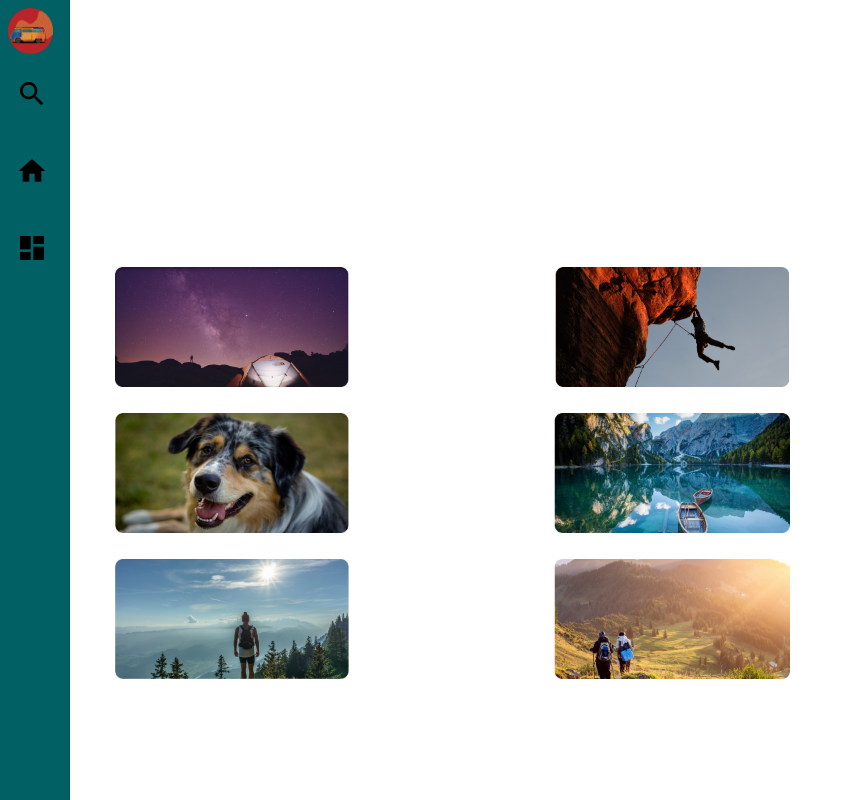
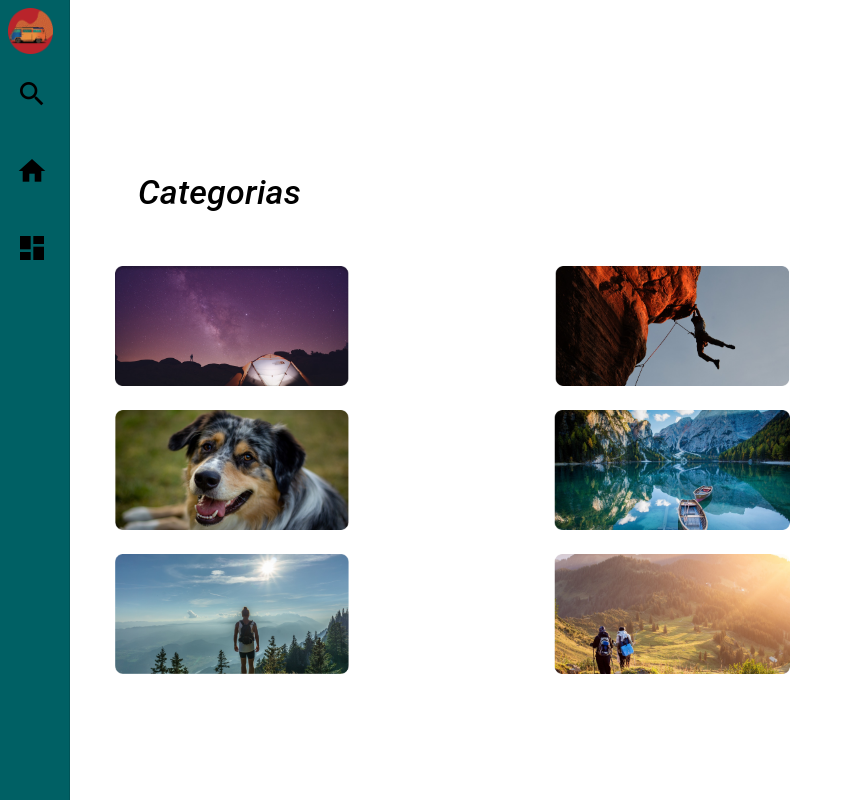
Before and after one commit to Carol21d/Personal-Project, a Vue app in the folder src/main/frontend/: page / in a window 1280 px wide. Shown: the whole page, without its empty margins (0-845 px from the left). Built offline with nearby package versions, Linux system fonts and the light colour scheme.

Commit message:
galeria terminada

```diff
--- a/src/main/frontend/src/components/Categories.vue
+++ b/src/main/frontend/src/components/Categories.vue
@@ -1,6 +1,4 @@
-<script >
-
-
+<script>
 export default {
   data: () => ({
     items: [
@@ -10,27 +8,36 @@ export default {
       { src: "../../src/assets/images/acuaticos.png" },
       { src: "../../src/assets/images/mountain.png" },
       { src: "../../src/assets/images/senderismo.png" },
-
     ],
+    transparent: "rgba(255, 255, 255, 0)",
   }),
 };
 </script>
 
 <template>
-   <v-container class="fill-height" fluid>
+  <div class="text-left relative">
+    <v-card-title class="categorias text-h6 text-md-h5 font-italic text-lg-h4">Categorias</v-card-title>
+  </div>
+  <v-container class="fill-height" fluid>
     <v-fade-transition mode="out-in">
       <v-row>
-        <v-col cols="6" md="4" class="galeria ml-4 " v-for="(item, index) in items" :key="index">
-          <v-img :src="item.src" height="120" contain class="grey darken-4"></v-img>
+        <v-col cols="6" md="4" class="galeria ml-4" v-for="(item, index) in items" :key="index">
+          <v-img :src="item.src" height="120" aspect-ratio="16/9" contain></v-img>
         </v-col>
       </v-row>
-
     </v-fade-transition>
   </v-container>
 </template>
 <style lang="scss" scoped>
+.categorias {
+  position: absolute;
+  left: 122px;
+  top: 165px;
 
-.galeria{
-  padding: 13px;
+  .galeria {
+    padding: 14px;
+    position: relative;
+    bottom: 20px;
+  }
 }
 </style>
```
